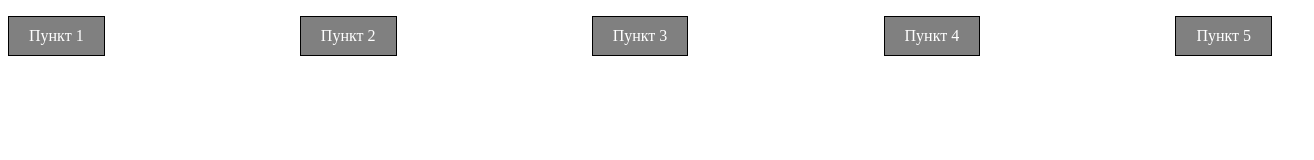
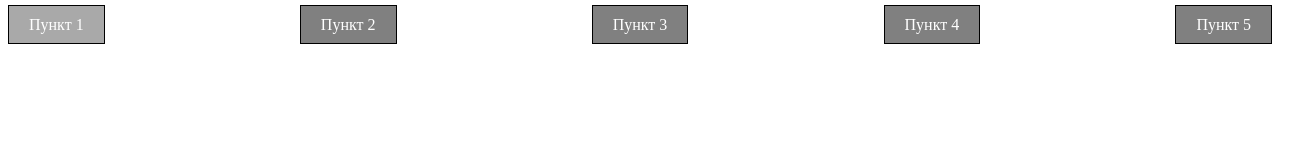
Before and after one commit to SergeyMitkin/meetorra-test2, a plain HTML site: page index.html in a window 1280 px wide. In both pictures the pointer is over the link "Пункт 1". Shown: the whole page, 1314 px wide, since content can reach past the window. Drawn offline with Linux system fonts and the light colour scheme.

Commit message:
initial commit

```diff
--- a/style.css
+++ b/style.css
@@ -4,16 +4,20 @@ ul {
 }
 
 ul li  {
-    background: gray;
     display: inline-block;
     text-align: left;
-    border: 1px solid #000;
-    padding: 10px 20px;
 }
 
 ul li a {
     color: white;
+    background: gray;
     text-decoration: none;
+    padding: 10px 20px;
+    border: 1px solid #000;
+}
+
+ul li a:hover {
+    background: darkgrey;
 }
 
 ul li.helper {
```
